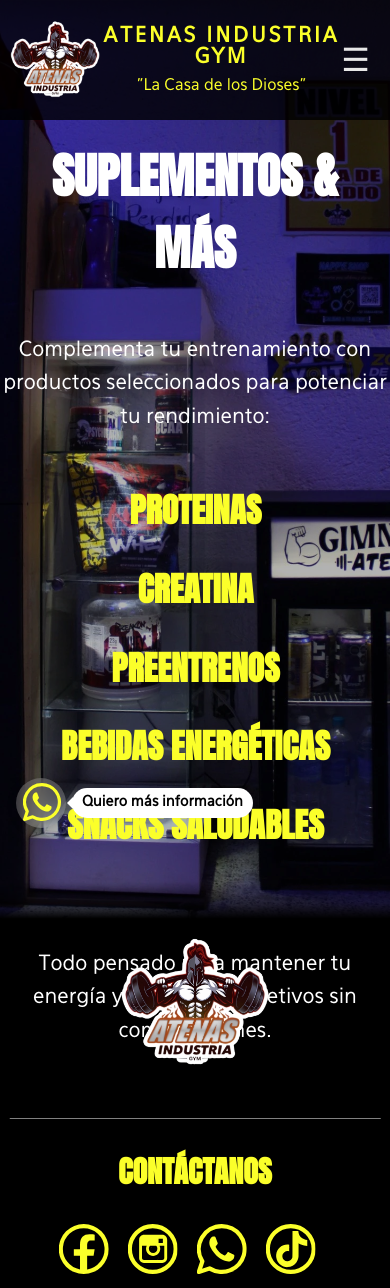
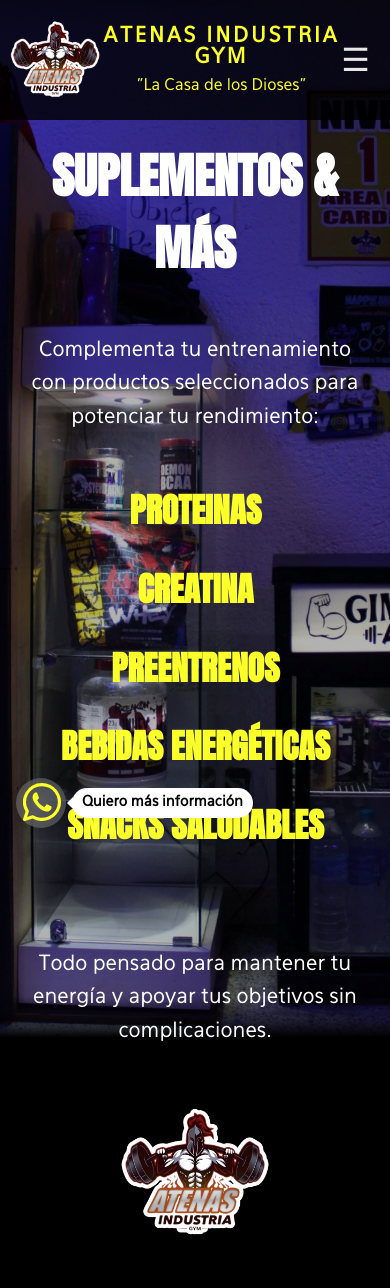
Before and after one commit to Tata-fck/gym-atenas-proyecto, a PHP site: page /gym-atenas-proyecto/public/gym-atenas/suplementos.php in a window 390 px wide. Shown: the top 1288 px of the page. Run offline with PHP 8.4, Linux system fonts and the light colour scheme.

Commit message:
correccion texto

```diff
--- a/public/gym-atenas/css/suplementos.css
+++ b/public/gym-atenas/css/suplementos.css
@@ -1,7 +1,7 @@
 .contenedor-1{
   margin: 0;
   width: 100%;
-  height: 110vh;
+  min-height: 110vh;
   position: relative;
   color: #fbff2a;
   text-align: center; /* Centra todo el texto dentro de la sección */
@@ -14,7 +14,7 @@
   left: 50%;
   transform: translateX(-50%);
   top: 0;
-  width: 60%;
+  width: 70%;
   height: 100%;
   background: url('../img/fondo-suplementos2.webp') repeat;
   background-size: cover;
@@ -77,4 +77,7 @@
     padding: 0 20px 20px 20px;
     width: 90%;
   }
+  .contenedor-1 p{
+    width: 90%;
+  }
 }
```
